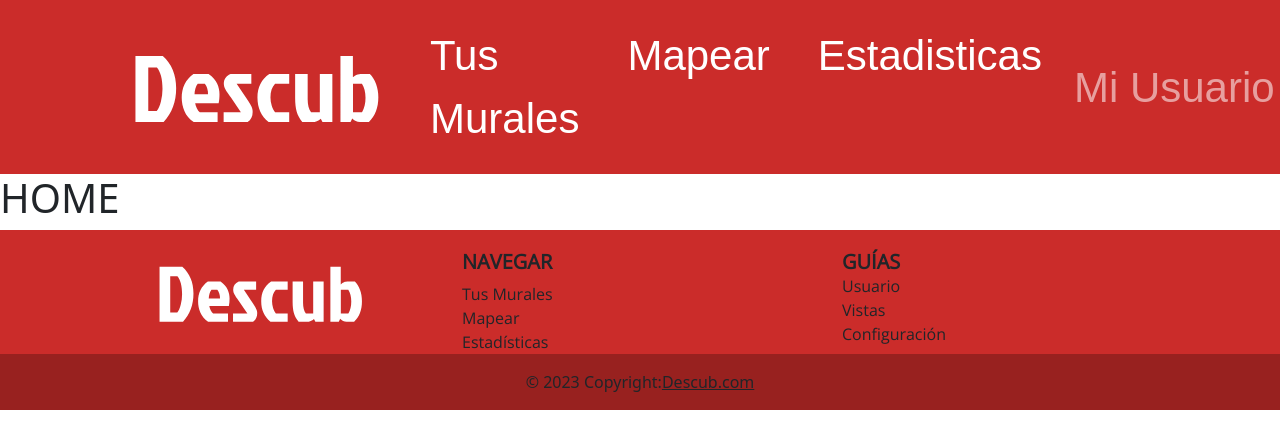
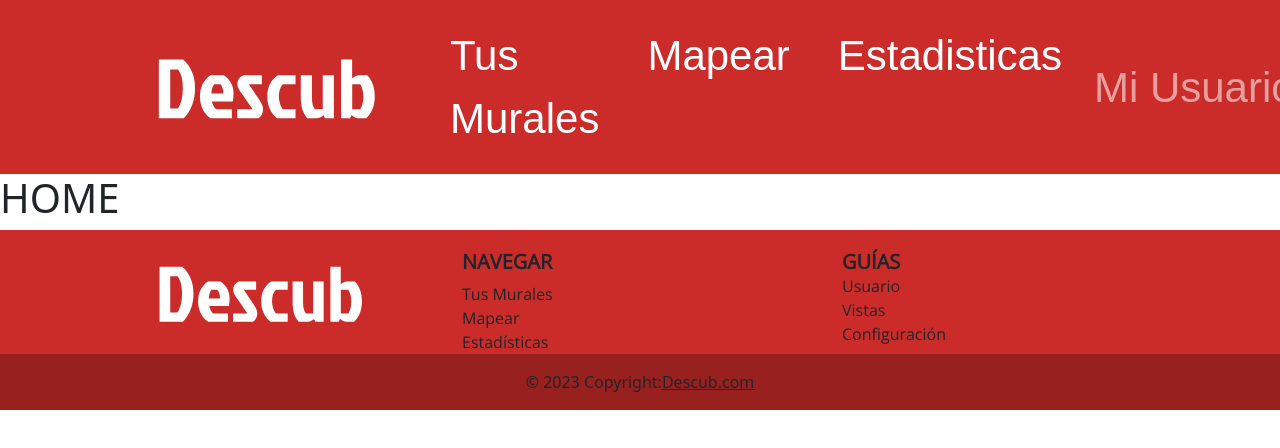
Before and after one commit to johanrmy/ReactDemo-Descub, a React (Vite) app: page / in a window 1280 px wide. Shown: the top 448 px of the page. Built offline with nearby package versions, Linux system fonts and the light colour scheme; a web font is replaced by a local one.

Commit message:
actualizar ajuste de margenes y tamaño de logo

```diff
--- a/src/components/Navbar.jsx
+++ b/src/components/Navbar.jsx
@@ -26,13 +26,13 @@ function DescubNavbar() {
             <Container>
               <Col>
                 <Link to={"/"} className="DescubIcon">
-                  <img src={logo} alt="descub_logo" className='DescubImg' width={300}/>
+                  <img src={logo} alt="descub_logo" className='DescubImg' width={320} height={80}/>
                 </Link>
                 <Navbar.Toggle aria-controls="responsive-navbar-nav" />
               </Col>
               <Col sm={9}>
                 <Navbar.Collapse id="responsive-navbar-nav">
-                  <Nav className="me-auto">
+                  <Nav className='mx-auto'>
                     <Link to={"/tusmurales"} className="DescubLinks mx-4">
                       Tus Murales
                     </Link>
@@ -43,10 +43,11 @@ function DescubNavbar() {
                       Estadisticas
                     </Link>
                   </Nav>
-                  <Nav>
+                  <Nav className='mx-auto'>
                     <NavDropdown
                       title="Mi Usuario"
                       id="collasible-nav-dropdown"
+                      className='DescubLinks'
                     >
                       <NavDropdown.Item href="#action/3.1">
                         Usuario
```
